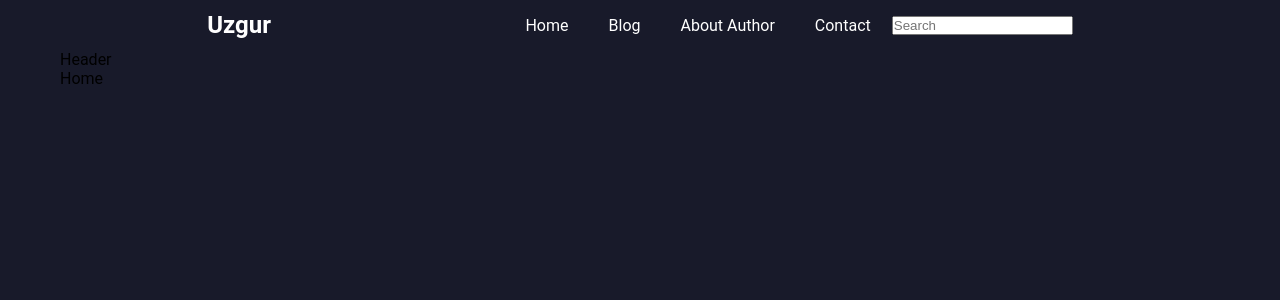
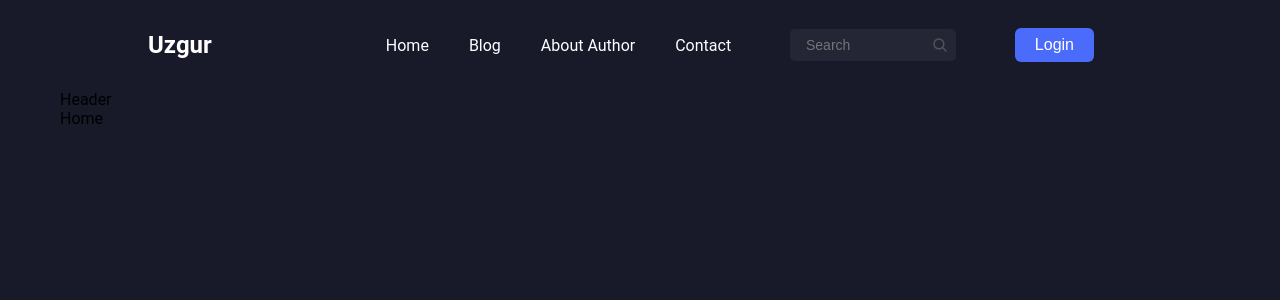
Before and after one commit to uzgurdev/blog_app_web, a React (Create React App) app: page / in a window 1280 px wide. Shown: the top 300 px of the page. Built offline with nearby package versions, Linux system fonts and the light colour scheme.

Commit message:
assets folder added

```diff
--- /dev/null
+++ b/src/components/assets/index.tsx
@@ -0,0 +1,3 @@
+import SearchIcon from "./search_icon";
+
+export { SearchIcon };
--- /dev/null
+++ b/src/components/assets/search_icon.tsx
@@ -0,0 +1,27 @@
+import React from "react";
+
+export default function SearchIcon() {
+  return (
+    <svg
+      width="16"
+      height="16"
+      viewBox="0 0 16 16"
+      fill="none"
+      xmlns="http://www.w3.org/2000/svg"
+    >
+      <path
+        d="M6.90906 2C5.93814 2 4.98903 2.28791 4.18174 2.82733C3.37444 3.36674 2.74524 4.13343 2.37368 5.03045C2.00213 5.92746 1.90491 6.91451 2.09433 7.86677C2.28375 8.81904 2.75129 9.69375 3.43783 10.3803C4.12438 11.0668 4.99909 11.5344 5.95135 11.7238C6.90362 11.9132 7.89067 11.816 8.78768 11.4444C9.6847 11.0729 10.4514 10.4437 10.9908 9.63639C11.5302 8.8291 11.8181 7.87998 11.8181 6.90906C11.818 5.60712 11.3008 4.35853 10.3802 3.43792C9.45959 2.51731 8.211 2.00008 6.90906 2Z"
+        stroke="#52525B"
+        stroke-width="1.5"
+        stroke-miterlimit="10"
+      />
+      <path
+        d="M10.5715 10.5718L14 14.0002"
+        stroke="#52525B"
+        stroke-width="1.5"
+        stroke-miterlimit="10"
+        stroke-linecap="round"
+      />
+    </svg>
+  );
+}
--- a/src/components/common/navbar.module.scss
+++ b/src/components/common/navbar.module.scss
@@ -4,6 +4,7 @@
   height: 50px;
   display: flex;
   padding: 0 20px;
+  margin: 20px 0 20px;
   align-items: center;
   box-sizing: border-box;
   justify-content: space-around;
@@ -12,16 +13,71 @@
 .logo {
   font-size: 24px;
   font-weight: bold;
+
+  &:hover {
+    cursor: pointer;
+  }
 }
 
 .options {
+  width: 70%;
   gap: 21px;
   display: flex;
   align-items: center;
+  justify-content: space-evenly;
 }
 
 .menu {
   gap: 40px;
   display: flex;
   list-style: none;
+
+  li {
+    font-size: 16px;
+    font-weight: 400;
+
+    &:hover {
+      cursor: pointer;
+    }
+  }
 }
+
+.search_bar {
+  position: relative;
+}
+
+.search_input {
+  color: #fff;
+  width: 166px;
+  border: none;
+  font-size: 14px;
+  font-weight: 400;
+  border-radius: 5px;
+  background: #242535;
+  padding: 8px 8px 8px 16px;
+}
+
+.search_icon {
+  top: 55%;
+  right: 8px;
+  cursor: pointer;
+  position: absolute;
+  transform: translateY(-50%);
+}
+
+.login_button {
+  border: none;
+  color: #fff;
+  font-size: 16px;
+  cursor: pointer;
+  font-weight: 500;
+  padding: 8px 20px;
+  border-radius: 6px;
+  background: #4b6bfb;
+
+  &:hover {
+    color: #4b6bfb;
+    border: 1px solid #4b6bfb;
+    background: transparent;
+  }
+}
--- a/src/components/common/navbar.tsx
+++ b/src/components/common/navbar.tsx
@@ -1,3 +1,4 @@
+import { SearchIcon } from "../assets";
 import navbar from "./navbar.module.scss";
 
 export default function Navbar() {
@@ -13,9 +14,15 @@ export default function Navbar() {
           <li>Contact</li>
         </ul>
 
-        <div className="search">
-          <input type="text" placeholder="Search" />
+        <div className={navbar.search_bar}>
+          <input type="text" placeholder="Search" className={navbar.search_input} />
+
+          <div className={navbar.search_icon}>
+            <SearchIcon />
+          </div>
         </div>
+
+        <button className={navbar.login_button}>Login</button>
       </div>
     </div>
   );
```
